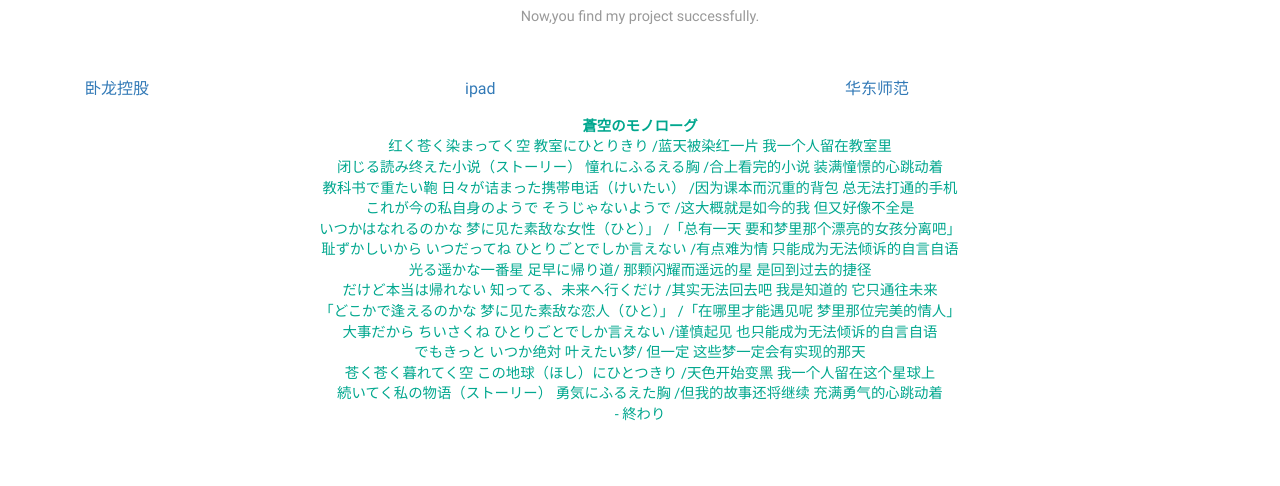
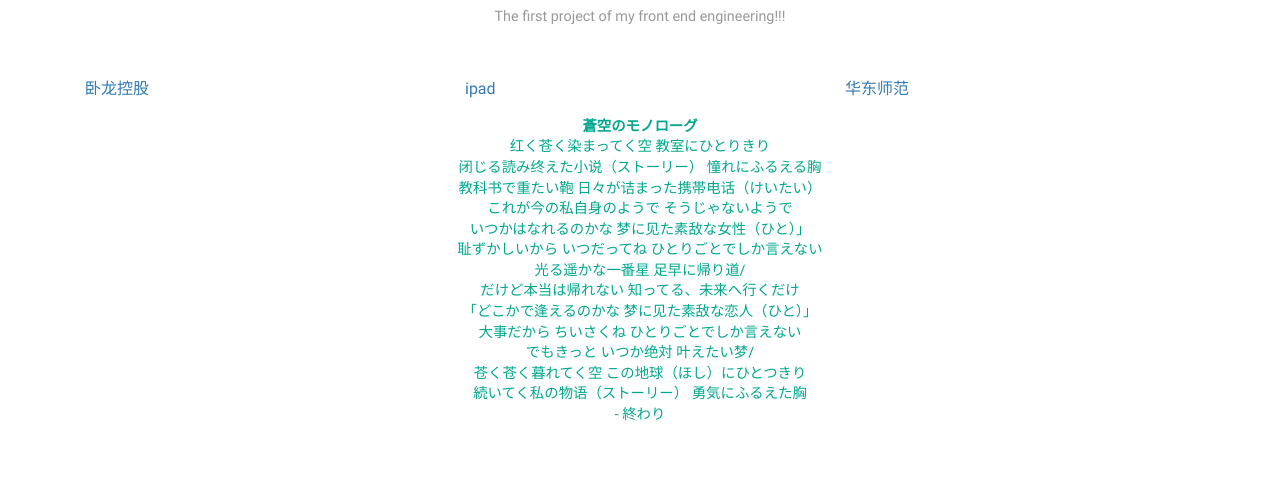
Before and after one commit to twologbook/twologbook.github.io, a plain HTML site: page project.html in a window 1280 px wide. Shown: the part 466-952 px from the top of the page. Drawn offline with Linux system fonts and the light colour scheme.

Commit message:
finished

```diff
--- a/project.html
+++ b/project.html
@@ -80,7 +80,7 @@
 				<div class="container">
 					<div class="contact-top">
 						<h2>Congratulations！</h2>
-						<p>Now,you find my project successfully.</p>
+						<p>The first project of my front end engineering!!!</p>
 					</div>
 
 					<div class="contact-grids">
@@ -88,15 +88,15 @@
 							<form>
 								<div class="contact-bottom">
 									<div class="col-md-4 in-contact">
-										<a href="">卧龙控股</a>
+										<a href="卧龙控股.html">卧龙控股</a>
 
 									</div>
 									<div class="col-md-4 in-contact">
-										<a href="">ipad</a>
+										<a href="ipad.html">ipad</a>
 
 									</div>
 									<div class="col-md-4 in-contact">
-										<a href="">华东师范</a>
+										<a href="华东师范.html">华东师范</a>
 
 									</div>
 									<div class="clearfix"> </div>
@@ -106,35 +106,35 @@
 									<span>
 										<li id="name">蒼空のモノローグ</li>
 										<li>红く苍く染まってく空 教室にひとりきり
-										/蓝天被染红一片 我一个人留在教室里
+
 										<li>闭じる読み终えた小说（ストーリー） 憧れにふるえる胸
-										/合上看完的小说 装满憧憬的心跳动着</li>
+										</li>
 
 										<li>教科书で重たい鞄 日々が诘まった携帯电话（けいたい）
-										/因为课本而沉重的背包 总无法打通的手机</li>
+										</li>
 										<li>これが今の私自身のようで そうじゃないようで
-										/这大概就是如今的我 但又好像不全是</li>
+										</li>
 										<li>いつかはなれるのかな 梦に见た素敌な女性（ひと）」
-										/「总有一天 要和梦里那个漂亮的女孩分离吧」</li>
+										</li>
 										<li>耻ずかしいから いつだってね ひとりごとでしか言えない
-										/有点难为情 只能成为无法倾诉的自言自语</li>
+										</li>
 
 										<li>光る遥かな一番星 足早に帰り道/
-										那颗闪耀而遥远的星 是回到过去的捷径</li>
+										</li>
 										<li>だけど本当は帰れない 知ってる、未来へ行くだけ
-										/其实无法回去吧 我是知道的 它只通往未来</li>
+										</li>
 
 										<li>「どこかで逢えるのかな 梦に见た素敌な恋人（ひと）」
-										/「在哪里才能遇见呢 梦里那位完美的情人」</li>
+										</li>
 										<li>大事だから ちいさくね ひとりごとでしか言えない
-										/谨慎起见 也只能成为无法倾诉的自言自语</li>
+										</li>
 										<li>でもきっと いつか绝対 叶えたい梦/
-										但一定 这些梦一定会有实现的那天</li>
+										</li>
 
 										<li>苍く苍く暮れてく空 この地球（ほし）にひとつきり
-										/天色开始变黑 我一个人留在这个星球上</li>
+										</li>
 										<li>続いてく私の物语（ストーリー） 勇気にふるえた胸
-										/但我的故事还将继续 充满勇气的心跳动着</li>
+										</li>
 
 										<li>- 終わり</li></span>
 
@@ -175,7 +175,7 @@
 						<li><a href="#"><i class="camera"> </i></a></li>
 
 					</ul>
-		</div><EMBED SRC="123.mp3" loop=true width=390 height=80>
+		</div>
 		<script type="text/javascript">
 										$(document).ready(function() {
 											/*
```
Also changed, not shown: index.html (+2 -2 lines).
